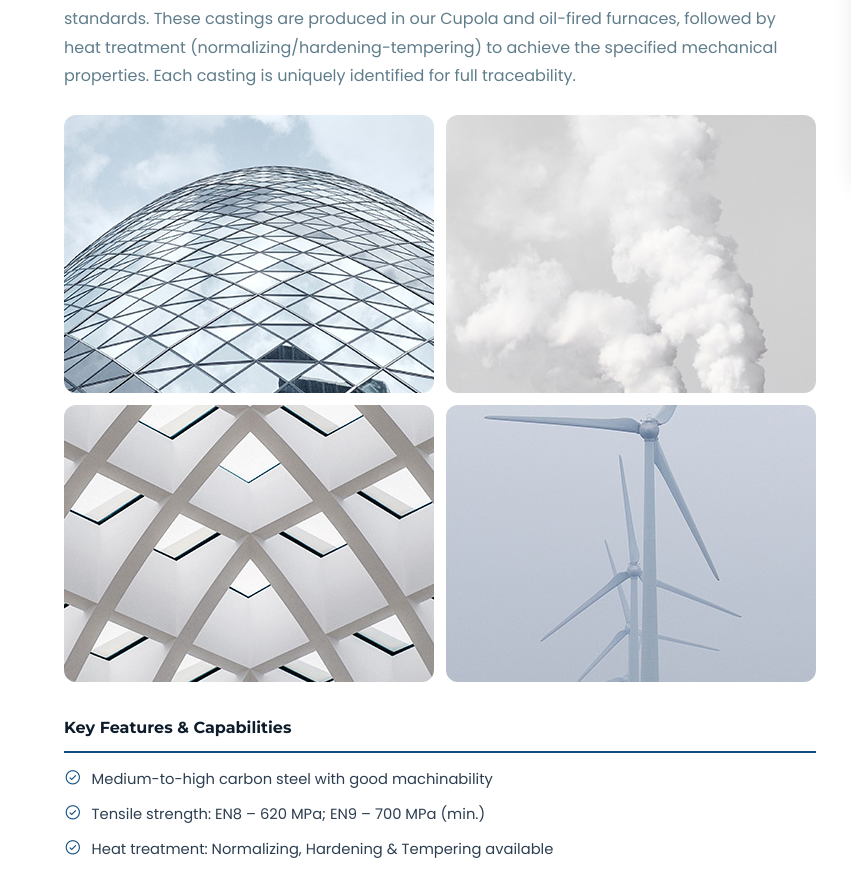
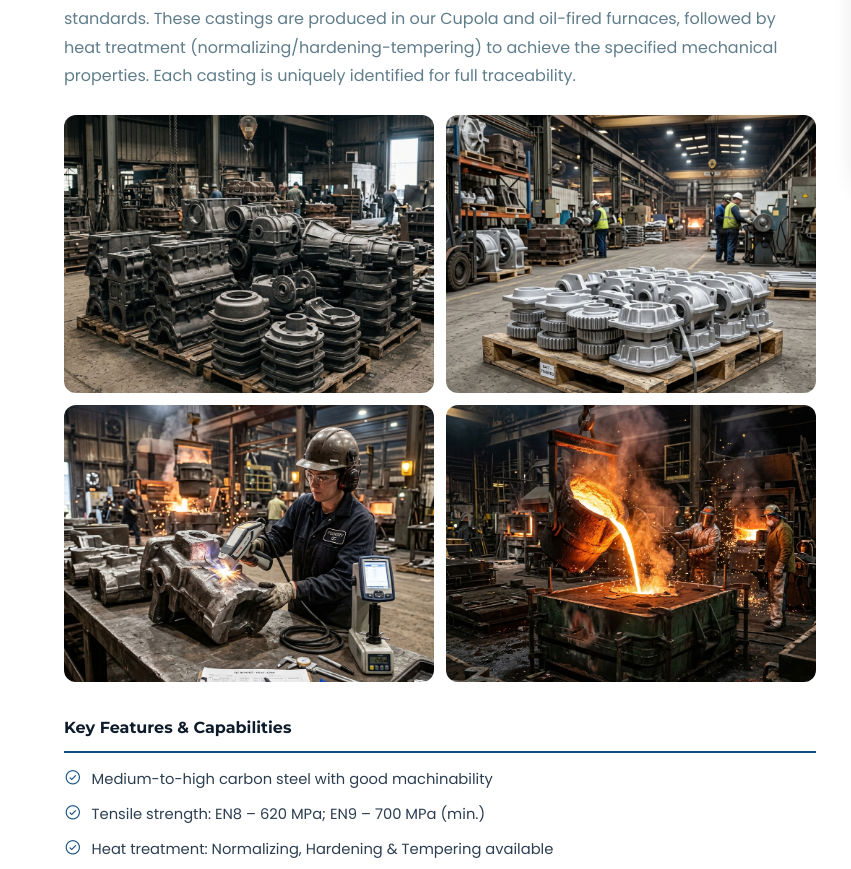
Before and after one commit to akashsabva/MADHAV_TECHNO_CAST, a plain HTML site: page products/en8-en9-wheels.html in a window 1280 px wide. Shown: the part 756-1625 px from the top of the page, 0-851 px from the left. Drawn offline with nearby package versions, Linux system fonts and the light colour scheme.

Commit message:
Update EN8/EN9 placeholder photos with AI cast images

```diff
--- a/products/en8-en9-wheels.html
+++ b/products/en8-en9-wheels.html
@@ -134,10 +134,10 @@
           <p class="product-detail__text">Madhav Techno Cast manufactures EN8/EN9 wheel castings conforming to IS 1570 and EN standards. These castings are produced in our Cupola and oil-fired furnaces, followed by heat treatment (normalizing/hardening-tempering) to achieve the specified mechanical properties. Each casting is uniquely identified for full traceability.</p>
 
           <div class="product-detail__img-grid">
-            <div class="product-detail__img-item"><img src="../images/gallery/project-1.jpg" alt="EN8 steel wheel casting – Madhav Techno Cast" loading="lazy" /></div>
-            <div class="product-detail__img-item"><img src="../images/gallery/project-2.jpg" alt="EN9 medium carbon steel casting" loading="lazy" /></div>
-            <div class="product-detail__img-item"><img src="../images/gallery/project-3.jpg" alt="Steel casting quality inspection" loading="lazy" /></div>
-            <div class="product-detail__img-item"><img src="../images/gallery/project-4.jpg" alt="Finished EN8 EN9 wheel castings" loading="lazy" /></div>
+            <div class="product-detail__img-item"><img src="../images/gallery/ai-gallery-finished.png" alt="Heavy gear and wheel casting components" loading="lazy" /></div>
+            <div class="product-detail__img-item"><img src="../images/gallery/ai-gallery-shotblast.png" alt="Gearbox body casting after shot blasting" loading="lazy" /></div>
+            <div class="product-detail__img-item"><img src="../images/gallery/ai-gallery-qc.png" alt="Quality inspection of casting components" loading="lazy" /></div>
+            <div class="product-detail__img-item"><img src="../images/gallery/ai-gallery-pour.png" alt="Metal pouring for heavy casting" loading="lazy" /></div>
           </div>
 
           <h3 class="product-detail__features-title">Key Features &amp; Capabilities</h3>
```
